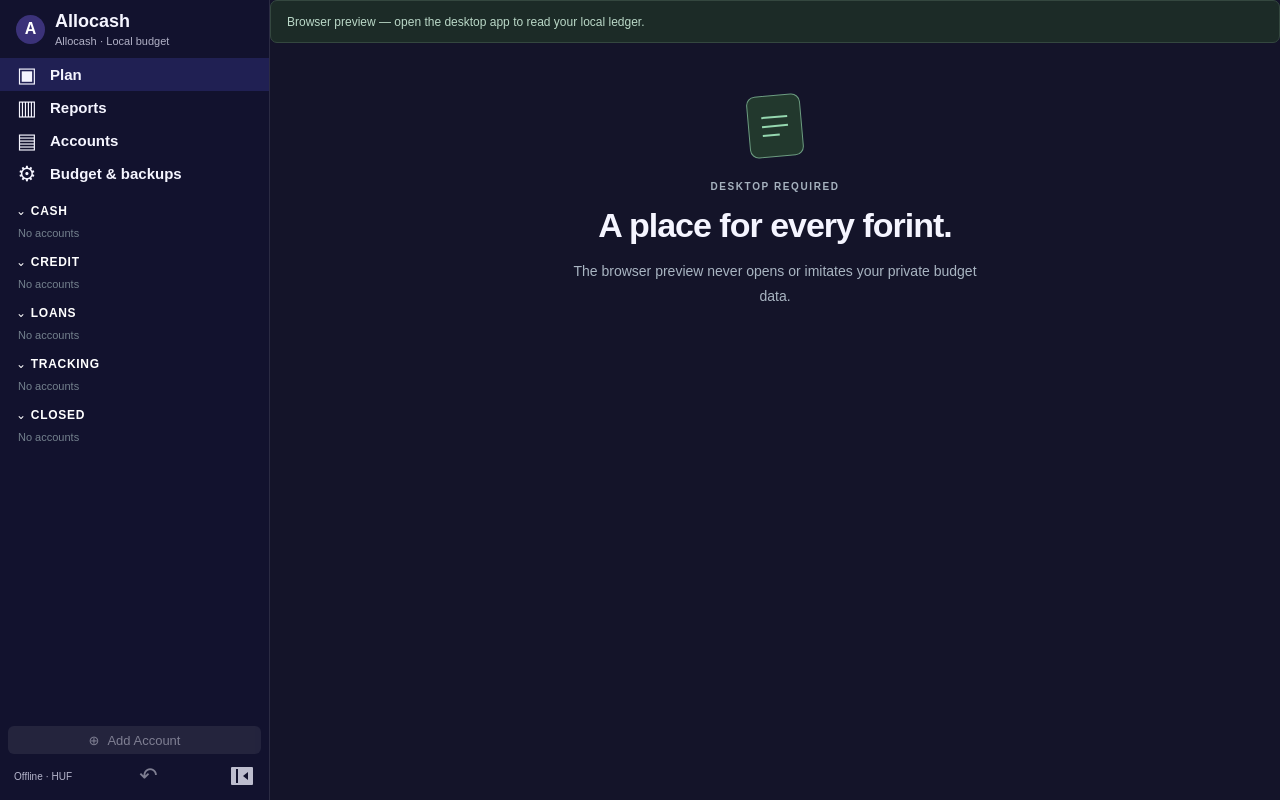
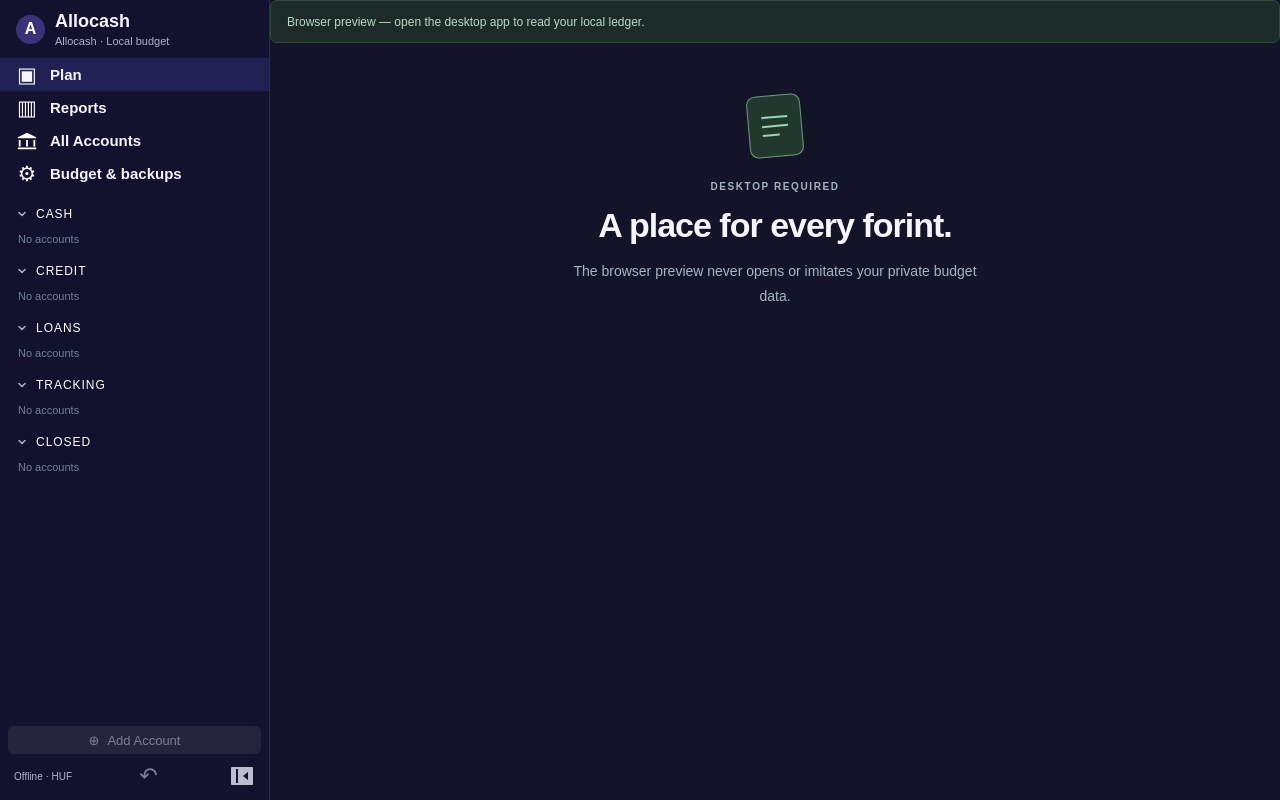
Before and after one commit to Quirius/allocash, a React (Vite) app: page / in a window 1280 px wide. Built offline with nearby package versions, Linux system fonts and the light colour scheme.

Commit message:
style(accounts): refine sidebar icons and balance presentation

```diff
--- a/src/app/App.tsx
+++ b/src/app/App.tsx
@@ -345,7 +345,7 @@
         <nav className="primary-navigation" aria-label="Budget views">
           <button title="Plan" className={view === "plan" ? "active" : ""} onClick={() => setView("plan")}><span aria-hidden="true">▣</span><span>Plan</span></button>
           <button title="Reports" className={view === "reports" ? "active" : ""} onClick={() => setView("reports")}><span aria-hidden="true">▥</span><span>Reports</span></button>
-          <button title="Accounts" className={view === "register" ? "active" : ""} onClick={() => setView("register")}><span aria-hidden="true">▤</span><span>Accounts</span></button>
+          <button title="Accounts" className={view === "register" ? "active" : ""} onClick={() => setView("register")}><svg className="accounts-nav-icon" viewBox="0 0 24 24" aria-hidden="true"><path d="M2 8 12 3l10 5v1H2V8Zm1 3h2v7H3v-7Zm8 0h2v7h-2v-7Zm8 0h2v7h-2v-7ZM2 19h20v2H2v-2Z"/></svg><span>All Accounts</span></button>
           <button title="Budget & backups" className={view === "settings" ? "active" : ""} onClick={() => setView("settings")}><span aria-hidden="true">⚙</span><span>Budget & backups</span></button>
         </nav>
         <nav className="account-groups" aria-label="Accounts">
@@ -354,8 +354,8 @@
             return (
               <section className="account-group" key={group.title}>
                 <button type="button" className="account-group-heading" aria-expanded={!collapsedGroups.has(group.title)} onClick={() => setCollapsedGroups((old) => { const next = new Set(old); if (next.has(group.title)) next.delete(group.title); else next.add(group.title); return next; })}>
-                  <h2><span aria-hidden="true">{collapsedGroups.has(group.title) ? "›" : "⌄"}</span> {group.title}</h2>
-                  {groupedAccounts.length > 0 && <span className={BigInt(groupedAccounts.reduce((total, item) => total + BigInt(item.balance.working), 0n)) < 0n ? "negative" : ""}>{groupTotal(groupedAccounts)}</span>}
+                  <h2><svg className={"account-group-chevron" + (collapsedGroups.has(group.title) ? " collapsed" : "")} viewBox="0 0 12 12" aria-hidden="true"><path d="m3 4.5 3 3 3-3"/></svg><span>{group.title}</span></h2>
+                  {groupedAccounts.length > 0 && <span className={group.kind === "credit" && BigInt(groupedAccounts.reduce((total, item) => total + BigInt(item.balance.working), 0n)) < 0n ? "negative credit-negative" : ""}>{groupTotal(groupedAccounts)}</span>}
                 </button>
                 {!collapsedGroups.has(group.title) && (groupedAccounts.length === 0 ? (
                   <p>No accounts</p>
@@ -369,7 +369,7 @@
                     aria-current={selectedAccountId === account.id ? "page" : undefined}
                   >
                     <span>{account.name}</span>
-                    <strong className={BigInt(account.balance.working) < 0n ? "negative" : ""}>
+                    <strong className={account.kind === "credit" && BigInt(account.balance.working) < 0n ? "negative credit-negative" : ""}>
                       {huf(account.balance.working)}
                     </strong>
                   </button>
--- a/src/styles/ynab-theme.css
+++ b/src/styles/ynab-theme.css
@@ -15,18 +15,23 @@
 .primary-navigation { display: grid; margin: 0 -8px 12px; }
 .primary-navigation button { display: flex; align-items: center; gap: 12px; width: 100%; height: 33px; padding: 0 16px; border: 0; border-radius: 0; background: transparent; text-align: left; font-size: 15px; font-weight: 600; }
 .primary-navigation button > span:first-child { width: 22px; text-align: center; font-size: 21px; }
+.primary-navigation .accounts-nav-icon { width: 22px; height: 22px; flex: 0 0 22px; fill: currentColor; color: #fff; }
 .primary-navigation .active { background: #202053; }
 .account-groups { min-height: 0; flex: 1; overflow: auto; margin: 0; padding-right: 8px; scrollbar-color: #43435c transparent; scrollbar-width: thin; }
 .account-group { margin-bottom: 14px; }
-.account-group-heading { width: 100%; padding: 2px 8px; border: 0; border-radius: 0; background: transparent; font-size: 12px; }
-.account-group-heading h2 { font-size: 12px; color: #fff; }
-.account-group-heading > span { color: #fff; font-size: 12px; font-weight: 600; }
-.account-link { margin-top: 0; padding: 4px 8px 4px 30px; min-height: 24px; border-radius: 5px; }
-.account-link span { color: #fff; font-size: 13px; font-weight: 600; }
-.account-link strong { color: #fff; font-size: 12px; }
+.account-group-heading { display: flex; align-items: center; justify-content: space-between; gap: 8px; width: 100%; min-height: 24px; padding: 2px 8px; border: 0; border-radius: 0; background: transparent; font-size: 12px; }
+.account-group-heading h2 { display: flex; align-items: center; gap: 8px; margin: 0; color: #fff; font-size: 12px; font-weight: 400; letter-spacing: .08em; text-transform: uppercase; }
+.account-group-heading h2 > span { color: #fff; }
+.account-group-heading > span { color: #fff; font-size: 12px; font-weight: 600; font-variant-numeric: tabular-nums; text-align: right; }
+.account-group-chevron { width: 12px; height: 12px; flex: 0 0 12px; fill: none; stroke: #aeadbe; stroke-width: 1.6; stroke-linecap: round; stroke-linejoin: round; transition: transform 120ms ease; }
+.account-group-chevron.collapsed { transform: rotate(-90deg); }
+.account-link { box-sizing: border-box; display: grid; grid-template-columns: minmax(0, 1fr) auto; align-items: center; gap: 8px; width: 100%; margin-top: 0; padding: 0 8px 0 30px; min-height: 24px; border-radius: 5px; }
+.account-link span { min-width: 0; color: #fff; font-size: 13px; font-weight: 400; }
+.sidebar .account-link strong { color: #fff; font-size: 12px; font-variant-numeric: tabular-nums; }
 .account-link.selected { background: #232355; }
 .account-link:hover { background: #252543; }
 .sidebar .negative { color: #ff405b; }
+.sidebar .account-group-heading > .credit-negative, .sidebar .account-link strong.credit-negative { color: #ff4b62 !important; }
 .sidebar-footer { display: flex; flex: 0 0 auto; justify-content: space-between; align-items: center; gap: 6px; margin-top: 6px; border: 0; padding: 2px 6px; }
 .sidebar-toggle { flex: 0 0 30px; min-width: 30px; height: 28px; display: grid; place-items: center; }
 .sidebar-toggle svg { width: 24px; height: 20px; fill: #bdbdce; }
```
Also changed, not shown: 2 other files (tests, documents, lock files or other folders).
